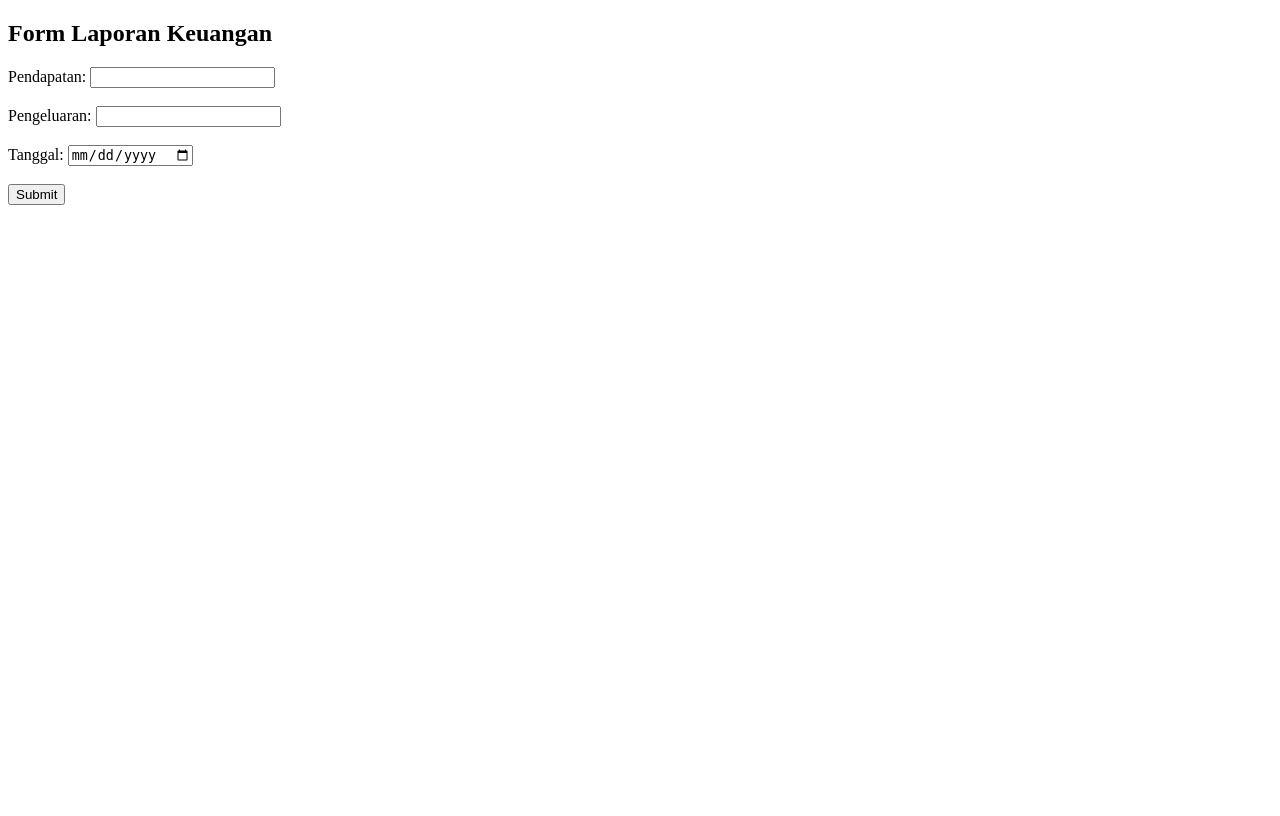
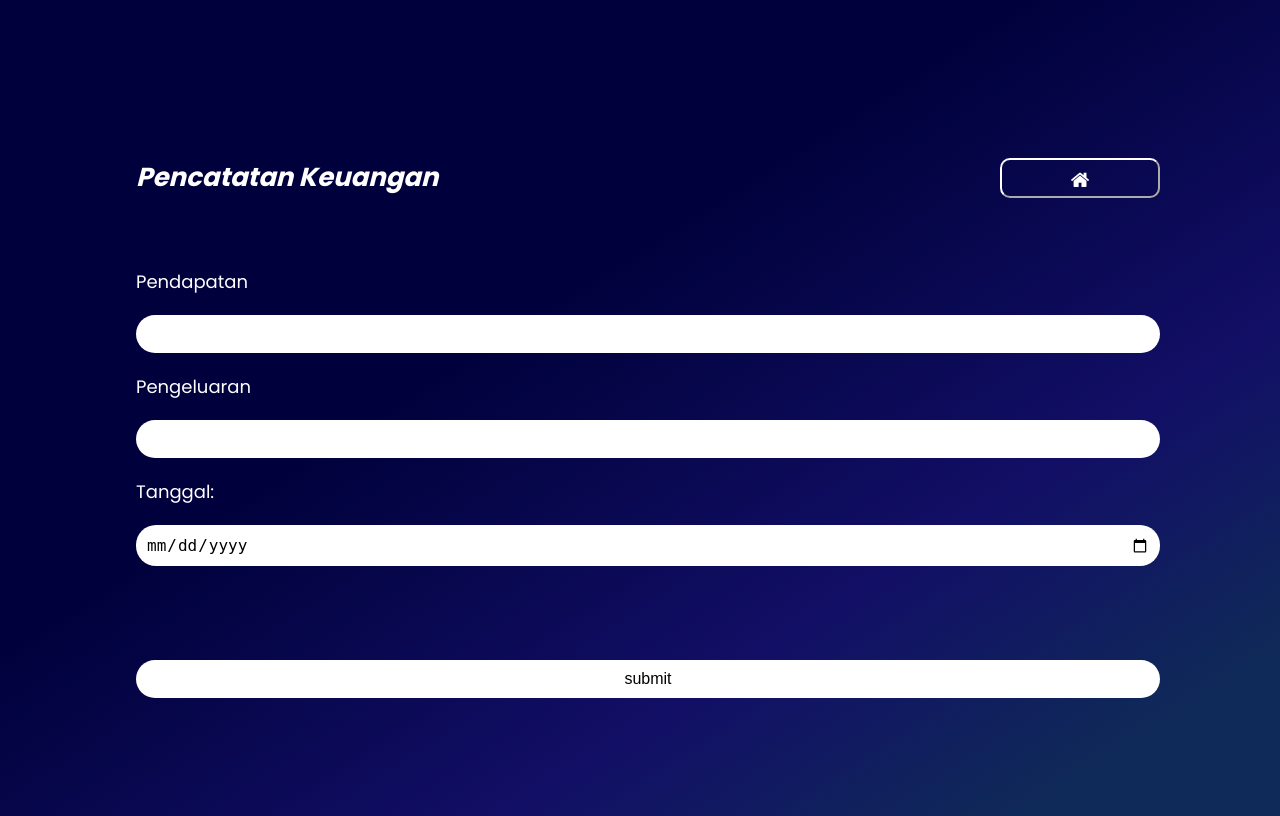
Before and after one commit to napasnaga1/bizztrack, a PHP site: page /Karyawan/pencatatan_keuangan.php in a window 1280 px wide. Before the commit the page ends 205 px from the top, so only its background shows below. Run offline with PHP 8.4, Linux system fonts and the light colour scheme; data that the repository does not hold is empty.

Commit message:
form dirubah

```diff
--- a/Karyawan/pencatatan_keuangan.css
+++ b/Karyawan/pencatatan_keuangan.css
@@ -17,6 +17,7 @@ body {
   display: flex;
   color: white;
   justify-content: space-between;
+  gap: 30px;
   margin-bottom: 70px;
 }
 
@@ -66,7 +67,7 @@ body {
   cursor: pointer;
   border-color: white;
 }
-  .kirim{
+.main button{
   width: 160px;
   justify-content: center;
   align-items: center;
--- a/Karyawan/pencatatan_keuangan.php
+++ b/Karyawan/pencatatan_keuangan.php
@@ -1,25 +1,33 @@
-<!DOCTYPE html>
-<html lang="en">
+<html>
 <head>
     <meta charset="UTF-8">
-    <title>Form Laporan Keuangan</title>
+    <meta name="viewport" content="width=device-width, initial-scale=1.0">
+    <title>BIZZTRACK Form</title>
+    <link rel="stylesheet" href="pencatatan_keuangan.css">
+    <link rel="stylesheet" href="https://cdnjs.cloudflare.com/ajax/libs/font-awesome/4.7.0/css/font-awesome.min.css">
+    <style>
+        @import url('https://fonts.googleapis.com/css?family=Poppins:400,700,900');
+    </style>
 </head>
 <body>
-    <h2>Form Laporan Keuangan</h2>
-    <form action="pencatatan_keuangan.p.php" method="post">
-        <label for="pendapatan">Pendapatan:</label>
-        <input type="text" id="pendapatan" name="pendapatan" required><br><br>
+    <div class="main">
+        <div class="Header">
+            <span><i>Pencatatan Keuangan</i></span>
+            <button class="btn"><i class="fa fa-home"></i></button>
+        </div>
+        <form class="form" action="pencatatan_keuangan.p.php" method="post">
+            <label for="">Pendapatan</label>
+            <input type="text" name="Pendapatan" required="">
+            <label for="">Pengeluaran</label>
+            <input type="text" name="Pengeluaran" required="">
+            <label for="tanggal">Tanggal:</label>
+            <input type="date" id="tanggal" name="tanggal" required><br><br>
+            <input type="hidden" id="idtoko" name="idtoko" value="<?php echo $idtoko; ?>" required>
 
-        <label for="pengeluaran">Pengeluaran:</label>
-        <input type="text" id="pengeluaran" name="pengeluaran" required><br><br>
-
-        <label for="tanggal">Tanggal:</label>
-        <input type="date" id="tanggal" name="tanggal" required><br><br>
-
-        <!-- Input tersembunyi untuk ID Toko -->
-        <input type="hidden" id="idtoko" name="idtoko" value="<?php echo $idtoko; ?>" required>
-
-        <input type="submit" value="Submit">
-    </form>
+            <div class="kirim">
+            <input type="submit" name="submit" value="submit">
+            </div>
+        </form>
+    </div>
 </body>
 </html>
```
Lines whose indentation alone changed are shown as unchanged.
